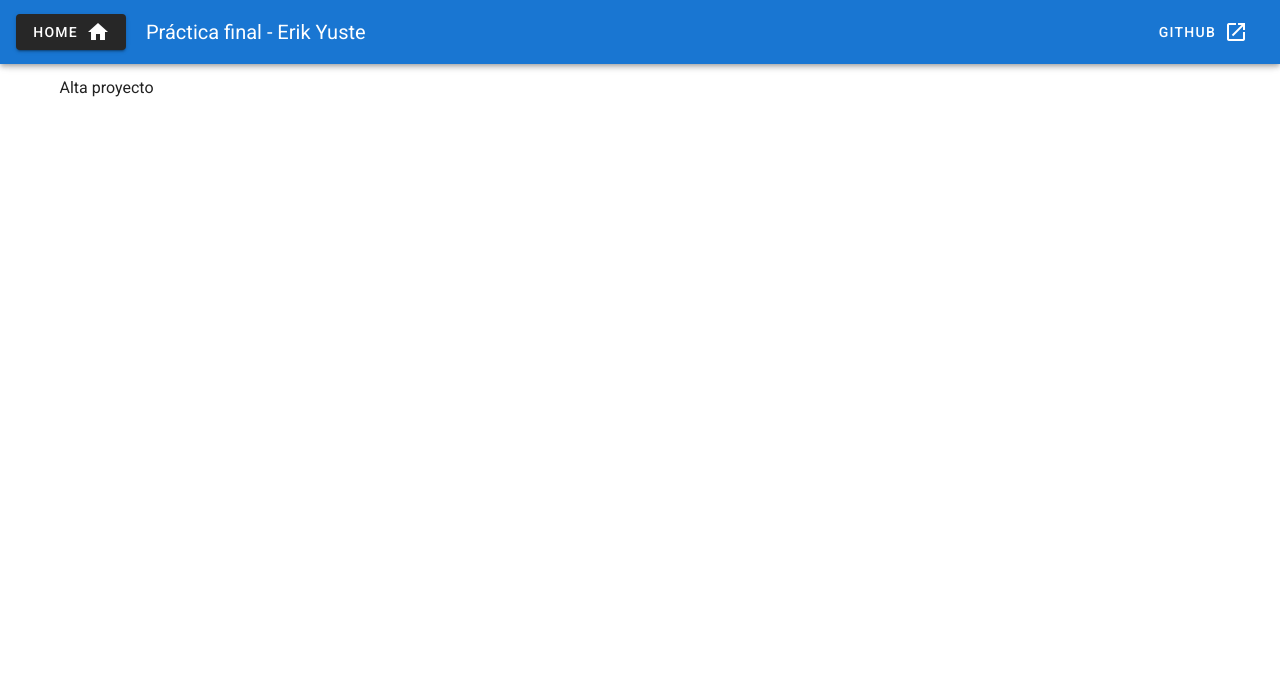
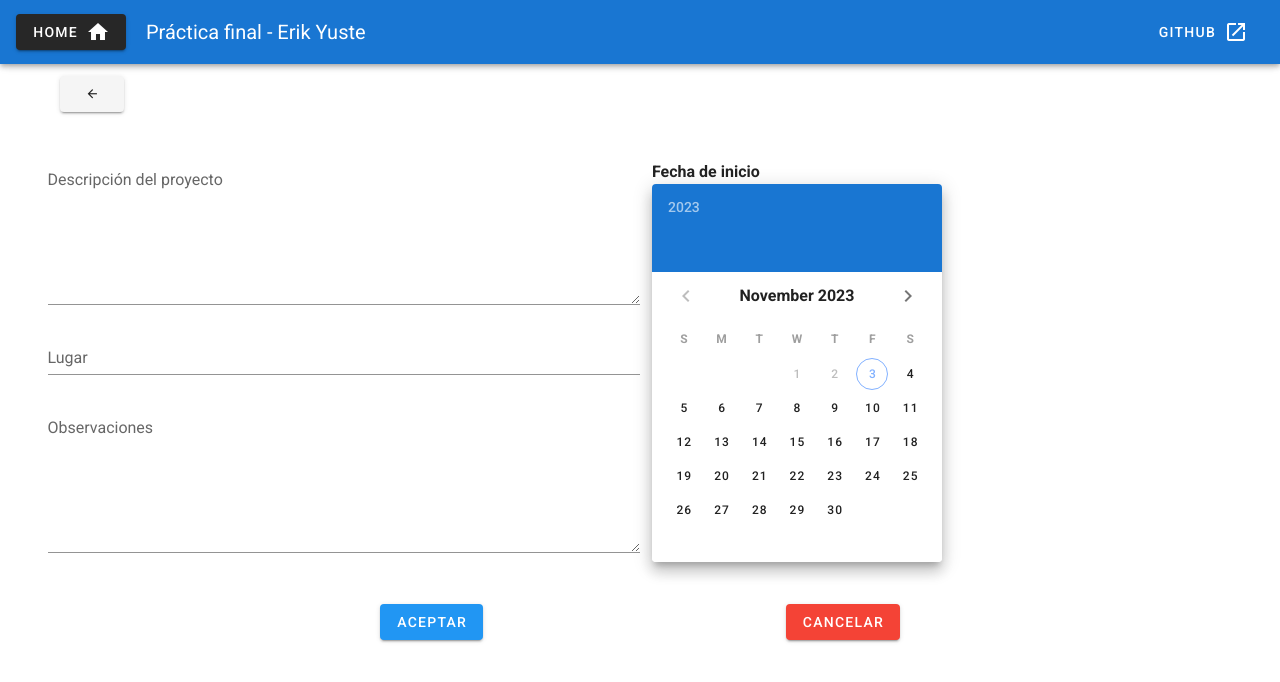
Before and after one commit to eyuste-FS/PracticaFinal, a Vue app in the folder vuefrontend/: page /proyectos/alta in a window 1280 px wide. Shown: the top 682 px of the page. Built offline with nearby package versions, Linux system fonts and the light colour scheme.

Commit message:
Front: Alta proyecto + retoque en alta de empleado

```diff
--- a/vuefrontend/src/components/empleados/AltaEmpleadoComp.vue
+++ b/vuefrontend/src/components/empleados/AltaEmpleadoComp.vue
@@ -9,28 +9,26 @@
         <v-col>
         <v-row>
             <v-text-field
-                label="NIF" v-model="nif"
-                min=1
-                max=20
+                label="NIF" v-model="nif" :maxlength="max.nif"
                 ></v-text-field>
             <v-spacer></v-spacer>
         </v-row>
         <v-row>
             <v-col>
-            <v-text-field label="Nombre" v-model="nombre" min=1 max=30></v-text-field>
-            <v-text-field label="Primer apellido" v-model="primerApellido" min=1 max=40></v-text-field>
-            <v-text-field label="Segundo apellido" v-model="segundoApellido" min=1 max=40></v-text-field>
+            <v-text-field label="Nombre" v-model="nombre" :maxlength="max.nombre"></v-text-field>
+            <v-text-field label="Primer apellido" v-model="primerApellido" :min="min.primerApellido" :maxlength="max.primerApellido"></v-text-field>
+            <v-text-field label="Segundo apellido" v-model="segundoApellido" :min="min.segundoApellido" :maxlength="max.segundoApellido"></v-text-field>
             </v-col>
             <v-col>
-            <v-text-field label="Primer teléfono de contacto" v-model="telefono1" min=1 max=12></v-text-field>
-            <v-text-field label="Segundo teléfono de contacto" v-model="telefono2" min=1 max=12></v-text-field>
+            <v-text-field label="Primer teléfono de contacto" v-model="telefono1" :maxlength="max.telefono1"></v-text-field>
+            <v-text-field label="Segundo teléfono de contacto" v-model="telefono2" :maxlength="max.telefono2"></v-text-field>
             </v-col>
             <v-spacer></v-spacer>
             <v-spacer></v-spacer>
         </v-row>
 
         <v-row>
-            <v-text-field label="Email" v-model="email" min=5 max=40></v-text-field>
+            <v-text-field label="Email" v-model="email" :maxlength="max.email"></v-text-field>
             <v-spacer></v-spacer><v-spacer></v-spacer>
         </v-row>
 
@@ -62,11 +60,11 @@
         <v-row>
             <v-col>
                 <h4>Fecha de nacimiento</h4>
-                <v-date-picker v-model="fechaNacimiento" elevation="10"> </v-date-picker>
+                <v-date-picker v-model="fechaNacimiento" elevation="10" :max="yearsAgo(15)"> </v-date-picker>
             </v-col>
             <v-col>
                 <h4>Fecha de alta</h4>
-                <v-date-picker v-model="fechaAlta" elevation="10"> </v-date-picker>
+                <v-date-picker v-model="fechaAlta" elevation="10" :min="today"> </v-date-picker>
             </v-col>
             <v-spacer></v-spacer>
         </v-row>
@@ -105,7 +103,7 @@ import axios from 'axios';
 import Swal from 'sweetalert2';
 
 export default {
-  name: "alta-empleados-comp",
+  name: "alta-empleado-comp",
 
   data: () => ({
     nif: "",
@@ -119,9 +117,38 @@ export default {
     email: "",
     estadoCivil: "", // [Soltero/Casado]
     servicioMilitar: "", // [Si/No]
-  }),
+
+    max: {
+        nif: 20,
+        nombre: 30,
+        primerApellido: 40,
+        segundoApellido: 40,
+        telefono1: 12,
+        telefono2: 12,
+        email: 40,
+        fechaAlta: 10,
+        fechaNacimiento: 10,
+    },
+    min: {
+        nif: 1,
+        nombre: 1,
+        primerApellido: 1,
+        segundoApellido: 1,
+        telefono1: 3,
+        telefono2: 3,
+        email: 5,
+        fechaAlta: 10,
+        fechaNacimiento: 10,
+        estadoCivil: 6,
+        servicioMilitar: 2,
+    }
+
+}),
 
   computed: {
+    today(){
+      return new Date().toISOString().substring(0, 10);
+    },
     formulario(){
         return {
             nif: this.nif,
@@ -140,6 +167,11 @@ export default {
   },
 
   methods:{
+    yearsAgo(n){
+        let today = new Date();
+        today.setFullYear(today.getFullYear() - n);
+        return today.toISOString().substring(0, 10);
+    },
 
     wrongFields(){
         const fechaRe = new RegExp("^[0-9]{4}-[0-9]{2}-[0-9]{2}$");
@@ -148,35 +180,35 @@ export default {
         let emptyfields = [];
         let wrong = [];
 
-        if (this.nif.length < 1) emptyfields.push('Nif');
-        else if (this.nif.length > 20) wrong.push('Nif demasiado largo');
-        if (this.nombre < 1) emptyfields.push("Nombre");
-        else if (this.nombre.length > 30) wrong.push('Nombre demasiado largo');
-        if (this.primerApellido < 1) emptyfields.push("1º Apellido");
-        else if (this.primerApellido.length > 40) wrong.push('1º Apellido demasiado largo');
-        if (this.segundoApellido < 1) emptyfields.push("2º Apellido");
-        else if (this.segundoApellido.length > 40) wrong.push('2º Apellido demasiado largo');
+        if (this.nif.length < this.min.nif) emptyfields.push('Nif');
+        else if (this.nif.length > this.max.nif) wrong.push('Nif demasiado largo');
+        if (this.nombre.length < this.min.nombre) emptyfields.push("Nombre");
+        else if (this.nombre.length > this.max.nombre) wrong.push('Nombre demasiado largo');
+        if (this.primerApellido.length < this.min.primerApellido) emptyfields.push("1º Apellido");
+        else if (this.primerApellido.length > this.max.primerApellido) wrong.push('1º Apellido demasiado largo');
+        if (this.segundoApellido.length < this.min.segundoApellido) emptyfields.push("2º Apellido");
+        else if (this.segundoApellido.length > this.max.segundoApellido) wrong.push('2º Apellido demasiado largo');
 
-        if (this.fechaNacimiento < 1) emptyfields.push("Fecha de nacimiento");
+        if (this.fechaNacimiento.length < this.min.fechaNacimiento) emptyfields.push("Fecha de nacimiento");
         else if (!fechaRe.test(this.fechaNacimiento)) wrong.push("Fecha de nacimiento: formato incorrecto");
 
-        if (this.fechaAlta < 1) emptyfields.push("Fecha de alta");
+        if (this.fechaAlta.length < this.min.fechaAlta) emptyfields.push("Fecha de alta");
         else if (!fechaRe.test(this.fechaAlta)) wrong.push("Fecha de alta: formato incorrecto");
 
-        if (this.telefono1 < 1) emptyfields.push("1º Teléfono");
+        if (this.telefono1.length < this.min.telefono1) emptyfields.push("1º Teléfono");
         else if (!telefonoRe.test(this.telefono1)) wrong.push("1º Teléfono: formato incorrecto");
 
-        if (this.telefono2 < 1) emptyfields.push("2º Teléfono");
+        if (this.telefono2.length < this.min.telefono2) emptyfields.push("2º Teléfono");
         else if (!telefonoRe.test(this.telefono2)) wrong.push("1º Teléfono: formato incorrecto");
 
-        if (this.email < 1) emptyfields.push("Email");
+        if (this.email.length < this.min.email) emptyfields.push("Email");
         else if (!emailRe.test(this.email)) wrong.push("Email: formato incorrecto");
-        else if (this.email.length > 40) wrong.push("Email: demasiado largo")
+        else if (this.email.length > this.max.email) wrong.push("Email: demasiado largo")
 
-        if (this.estadoCivil < 1) emptyfields.push("Estado civil");
+        if (this.estadoCivil.length < this.min.estadoCivil) emptyfields.push("Estado civil");
         else if (this.estadoCivil != "Casado" && this.estadoCivil != "Soltero") wrong.push("Estado civil fuera de rango");
 
-        if (this.servicioMilitar < 1) emptyfields.push("Servicio militar");
+        if (this.servicioMilitar.length < this.min.servicioMilitar) emptyfields.push("Servicio militar");
         else if (this.servicioMilitar != "Si" && this.servicioMilitar != "No") wrong.push("Servicio militar fuera de rango");
 
         return [emptyfields, wrong];
--- a/vuefrontend/src/components/proyectos/AltaProyectoComp.vue
+++ b/vuefrontend/src/components/proyectos/AltaProyectoComp.vue
@@ -1,17 +1,189 @@
 <template>
   <v-container>
+    <v-btn @click="$router.back()">
+        <span class="mdi mdi-arrow-left"></span>
+    </v-btn>
+    <br>
+    <br>
+    <br>
+    <v-form>
 
-    Alta proyecto
+      <v-row>
+        <v-col>
+          <v-row>
+              <v-textarea label="Descripción del proyecto" v-model="descripcion" :maxlength="max.descripcion"></v-textarea>
+          </v-row>
+          <v-row>
+              <v-text-field label="Lugar" v-model="lugar" :maxlength="max.lugar"></v-text-field>
+          </v-row>
+          <v-row>
+              <v-textarea label="Observaciones" v-model="observaciones" :maxlength="max.observaciones"></v-textarea>
+          </v-row>
+
+        </v-col>
+        <v-col>
+            <h4>Fecha de inicio</h4>
+            <v-date-picker v-model="fechaInicio" elevation="10" :min="today"> </v-date-picker>
+        </v-col>
+      </v-row>
+      <br>
+
+      <v-container style="padding: 30px; justify-content: space-between;">
+        <v-row>
+          <v-spacer></v-spacer>
+          <v-btn
+            class="white--text"
+            color="blue"
+            @click="aceptar()"
+          >
+            Aceptar
+          </v-btn>
+          <v-spacer></v-spacer>
+          <v-btn
+            class="white--text"
+            color="red"
+            @click="cancelar()">
+            Cancelar
+          </v-btn>
+          <v-spacer></v-spacer>
+        </v-row>
+
+      </v-container>
+    </v-form>
 
   </v-container>
 </template>
 
 
 <script>
+import axios from 'axios';
+import Swal from 'sweetalert2';
+
 export default {
   name: "alta-proyecto-comp",
 
   data: () => ({
+    descripcion: "",
+    fechaInicio: "",
+    lugar: "",  // 30
+    observaciones: "",  // 300
+
+    max: {
+      descripcion: 125,
+      fechaInicio: 10,
+      lugar: 30,
+      observaciones: 300,
+    },
+
+    min: {
+      descripcion: 1,
+      fechaInicio: 10,
+      lugar: 1,
+      observaciones: 1,
+    },
+
   }),
+
+  computed: {
+    today(){
+      return new Date().toISOString().substring(0, 10);
+    },
+    formulario(){
+        return {
+          descripcion: this.descripcion,
+          fechaInicio: this.fechaInicio,
+          lugar: this.lugar,
+          observaciones: this.observaciones,
+        };
+    },
+  },
+
+  methods:{
+
+    wrongFields(){
+        const fechaRe = new RegExp("^[0-9]{4}-[0-9]{2}-[0-9]{2}$");
+        let emptyfields = [];
+        let wrong = [];
+
+        if (this.descripcion.length < this.min.descripcion) emptyfields.push('Descripción');
+        else if (this.descripcion.length > this.max.descripcion) wrong.push('Descripción demasiado larga');
+
+        if (this.fechaInicio.length < this.min.fechaInicio) emptyfields.push("Fecha de incio");
+        else if (!fechaRe.test(this.fechaInicio)) wrong.push("Fecha de inicio: formato incorrecto");
+
+        if (this.lugar.length < this.min.lugar) emptyfields.push("Lugar");
+        else if (this.lugar.length > this.max.lugar) wrong.push("Lugar: demasiado largo")
+
+        if (this.observaciones.length < this.min.observaciones) emptyfields.push("Observaciones");
+        else if (this.observaciones.length > this.max.observaciones) wrong.push("Observaciones: demasiado largas")
+
+        return [emptyfields, wrong];
+    },
+
+    aceptar(){
+        console.log(this.formulario);
+        // checks
+        let [emptyFields, wrong] = this.wrongFields();
+        console.log(emptyFields, wrong);
+        if (emptyFields.length > 0 || wrong.length > 0){
+            let estr = emptyFields.length > 0?
+                ("<b>Hay campos obligatorios sin completar:</b> <ul>" + emptyFields
+                .map(f => "<li> - " + f + "</li>")
+                .reduce((a, b) => a + b) + "</ul>") : "";
+            let wstr = wrong.length > 0 ?
+                ("<b>Error en los campos:</b> <ul>" + wrong
+                    .map(f => "<li> - " + f + "</li>")
+                    .reduce((a, b) => a + b) + "</ul>") :
+                "";
+
+            Swal.fire({
+                titleText: "Es obligatorio introducir todos los datos para dar de alta un nuevo proyecto",
+                html:  "<div style='text-align: left'>"+ estr + wstr + "</div>",
+                icon: "error",
+            })
+            return;
+        }
+
+        axios.put(this.apiBaseUrl + 'proyecto', this.formulario)
+            .then(() => {
+                this.$router.back();
+
+                Swal.fire({
+                    titleText: "Nuevo proyecto dado de alta",
+                    text: this.descripcion,
+                    icon: "success",
+                })
+            })
+            .catch(resp => {
+                console.log(resp)
+                Swal.fire({
+                    titleText: "Error",
+                    html: resp,
+                    icon: "error",
+                })
+            });
+
+    },
+
+    cancelar(){
+        //back
+        this.$router.back();
+    },
+
+  },
+
+  mounted(){
+  },
+
 };
+
 </script>
+<!--
+Esperado por el PUT {
+  "descripcion": "Test description",  // 125
+  "fechaInicio": "2023-11-03",
+  "lugar": "Madrid",  // 30
+  "observaciones": "Ninguna"  // 300
+}
+12345678901234567890123456789012345678901234567890123456789012345678901234567890123456789012345678901234567890123456789012345
+-->
```
